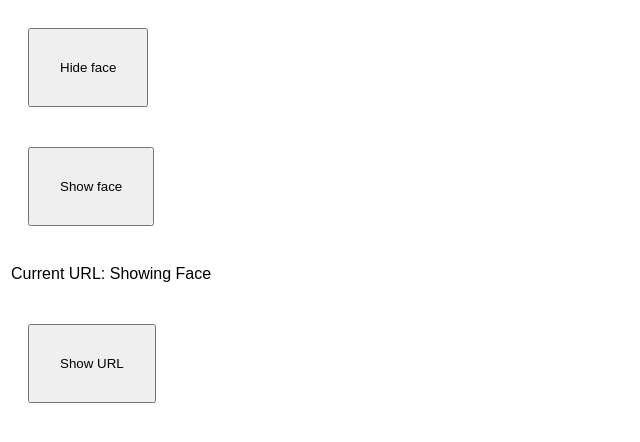
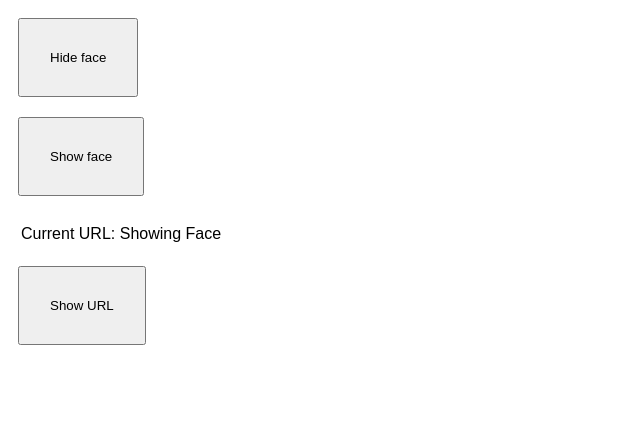
Before and after one commit to CareByFern/fern-webapp, a Django app: page /overlay/ in a window 1280 px wide. Shown: the top 442 px of the page, without its empty margins (0-640 px from the left). Run offline with Django 3.2, Linux system fonts and the light colour scheme; some libraries are stand-ins or nearby versions.

Commit message:
overlay styling tweaks

```diff
--- a/giver/templates/giver/overlay.html
+++ b/giver/templates/giver/overlay.html
@@ -12,34 +12,29 @@
        white-space: nowrap;
        overflow: hidden;
        text-overflow: ellipsis;
+       margin:10px;
      }
      button {
-       padding:30px;margin:20px;
+       padding:30px;
+       margin:10px;
      }
     </style>
 
   </head>
   <body>
-
-
     <div>
       <button type="button" data-external="true" class="button" onclick="hideFace()">Hide face</button>
     </div>
-
-
     <div style="margin-bottom:1em">
       <button type="button" data-external="true" class="button" onclick="showFace()">Show face</button>
     </div>
-
     <div>
       <div class="url">
         <span> Current URL: </span><span id="current-url">None</span>
       </div>
-      <br>
       <div id="target-url" type="text" text="URL"/>
       <button type="button" id="url-submit" onclick="setUrl()">Show URL</button>
     </div>
-
   </body>
   <script>
    var tries = 0;
```
